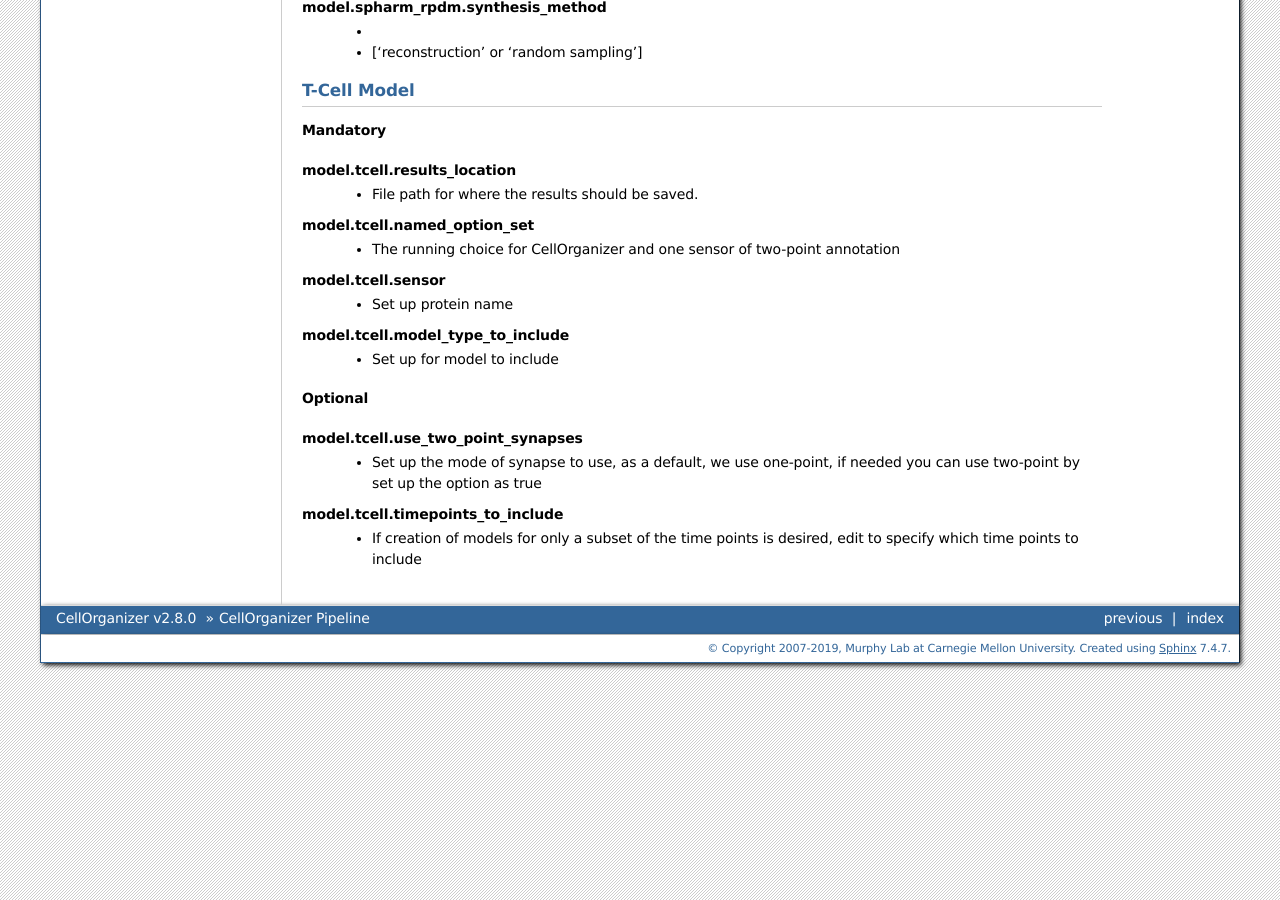
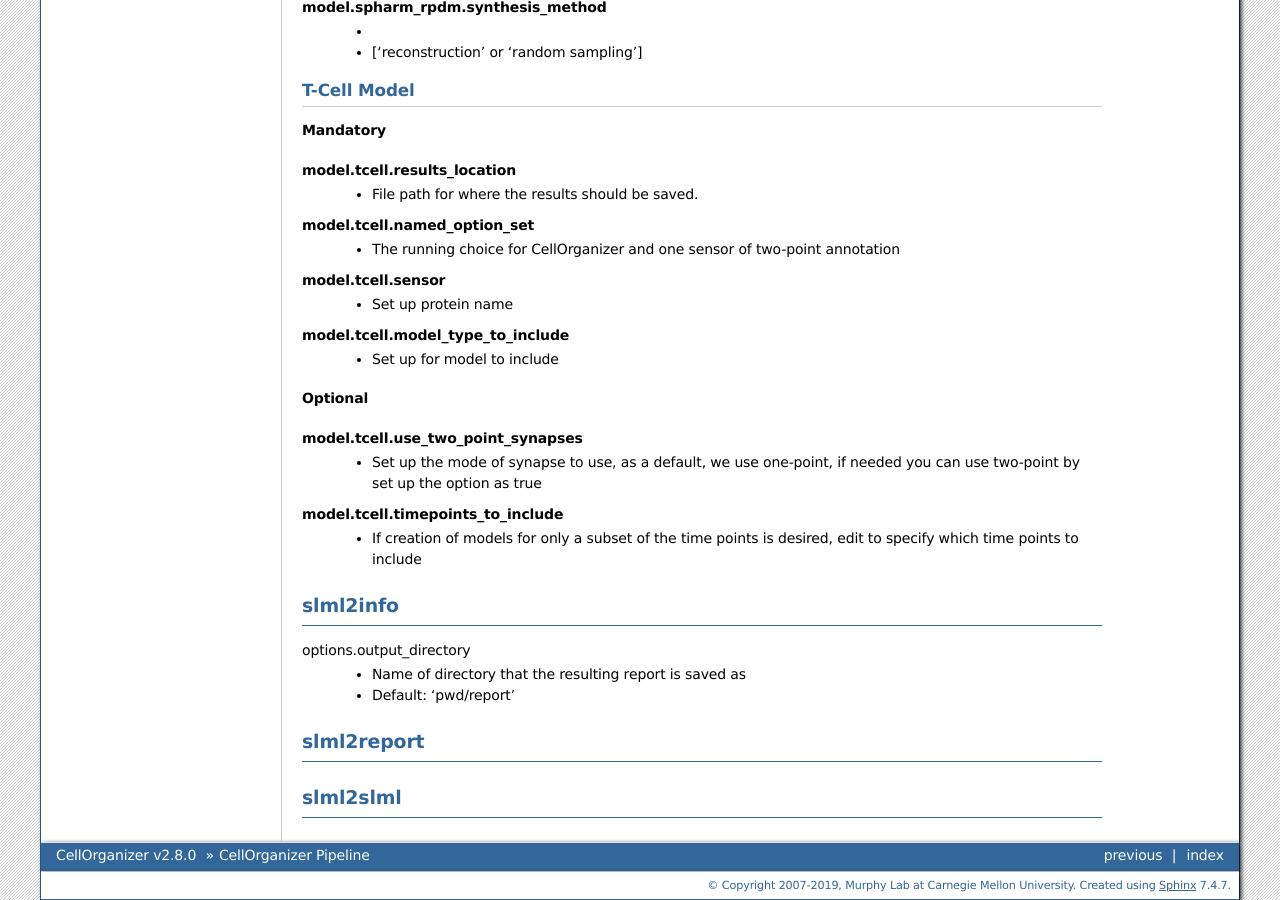
Before and after one commit to murphygroup/cellorganizer-documentation_old, a Sphinx documentation site: the page built from source/chapters/cellorganizer_options.rst, in a window 1280 px wide and 900 px high, scrolled down 5120 px. Built offline with Sphinx 7.4.7, drawn with Linux system fonts in a browser that asks for light colours; some of the changed text lies outside the part shown.

Commit message:
added initial files for cellorganizer funcs.

```diff
--- a/source/chapters/cellorganizer_options.rst
+++ b/source/chapters/cellorganizer_options.rst
@@ -6,3 +6,9 @@
 .. include:: cellorganizer_options/img2slml_options.rst
 
 .. include:: cellorganizer_options/slml2img_options.rst
+
+.. include:: cellorganizer_options/slml2info_options.rst
+
+.. include:: cellorganizer_options/slml2report_options.rst
+
+.. include:: cellorganizer_options/slml2slml_options.rst
--- /dev/null
+++ b/source/chapters/cellorganizer_options/slml2info_options.rst
@@ -0,0 +1,6 @@
+slml2info
+---------
+
+options.output_directory
+  * Name of directory that the resulting report is saved as
+  * Default: 'pwd/report'
--- /dev/null
+++ b/source/chapters/cellorganizer_options/slml2report_options.rst
@@ -0,0 +1,2 @@
+slml2report
+---------
--- /dev/null
+++ b/source/chapters/cellorganizer_options/slml2slml_options.rst
@@ -0,0 +1,2 @@
+slml2slml
+---------
```
